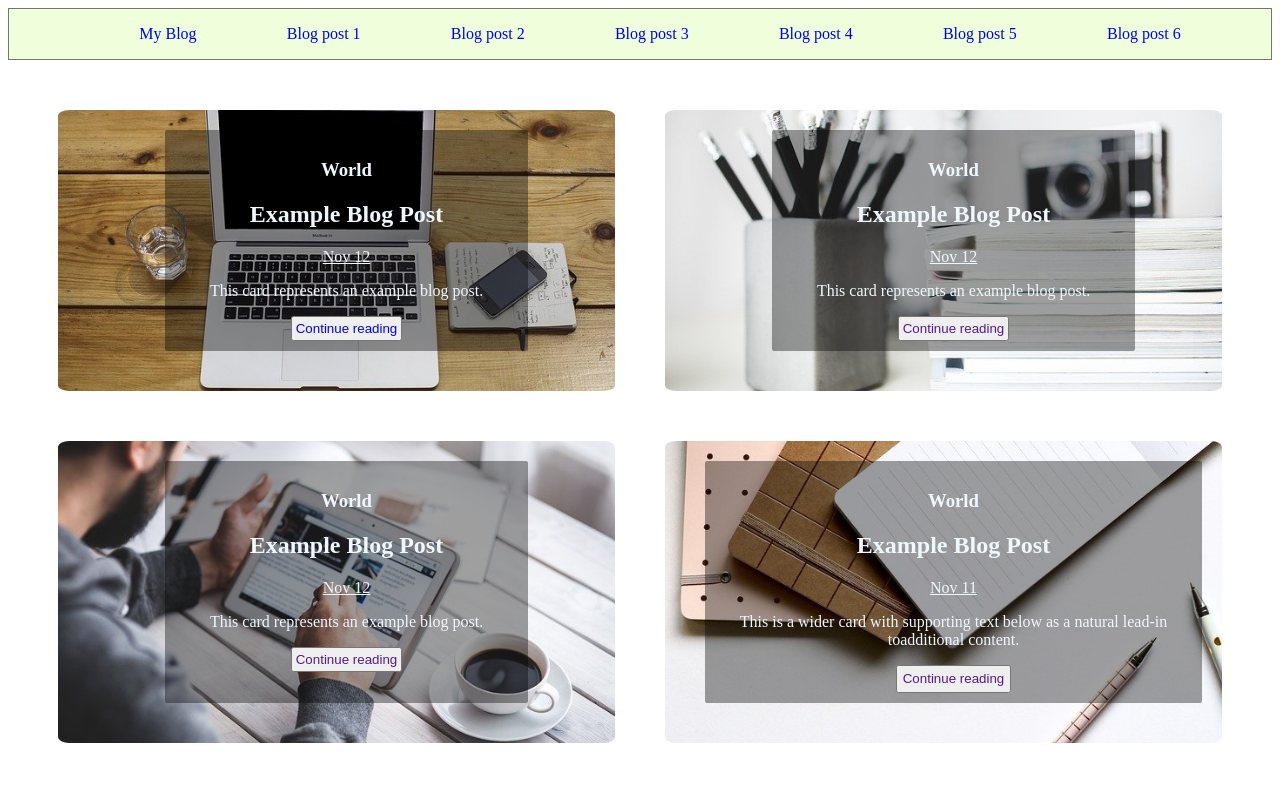
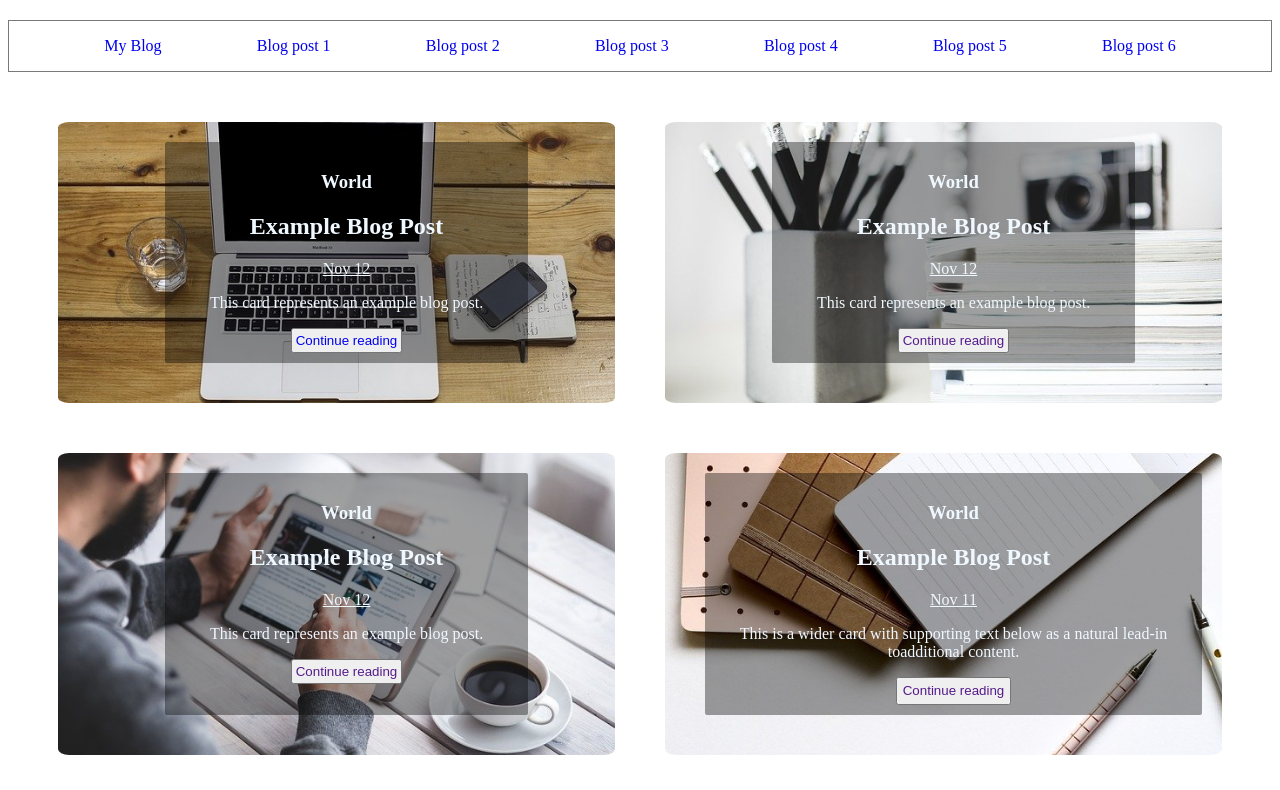
Before and after one commit to HamidRyahi/udacity-personal-blog-project, a plain HTML site: page Main Page.html in a window 1280 px wide. Shown: the top 790 px of the page. Drawn offline with Linux system fonts and the light colour scheme.

Commit message:
Update nav-bar.css

```diff
--- a/css/nav-bar.css
+++ b/css/nav-bar.css
@@ -2,8 +2,8 @@
   width: auto;
   color: black;
   border: 1px solid rgba(0, 0, 0, 0.527);
-    /* margin: 0px 50px 0px 50px; */
-    background-color: rgb(239, 255, 220);
+  margin: 20px 0px 50px 0px;
+  /* background-color: rgb(239, 255, 220); */
 }
 
 #navbar__list {
@@ -12,4 +12,5 @@
   justify-content: space-evenly;
   list-style-type: none;
   align-items: center;
+  padding-left: 0px;
 }
```
Lines whose indentation alone changed are shown as unchanged.
